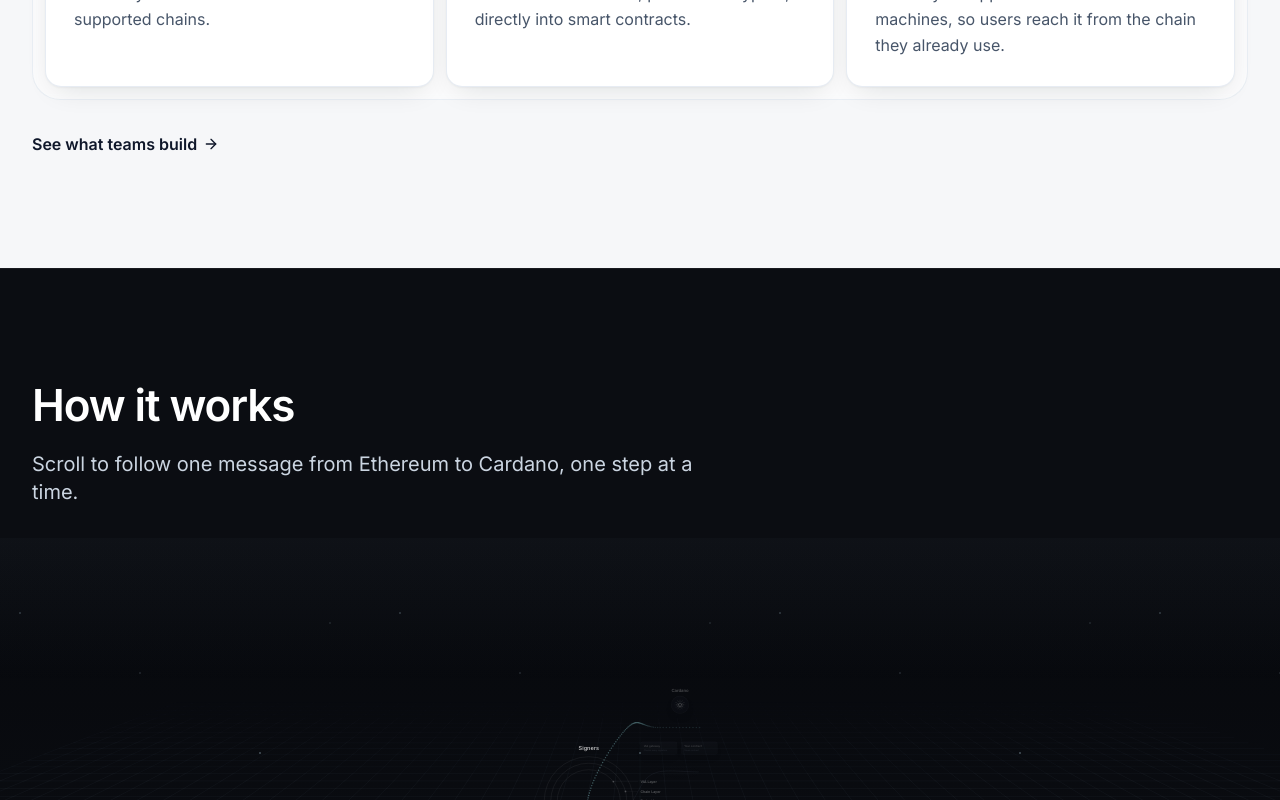
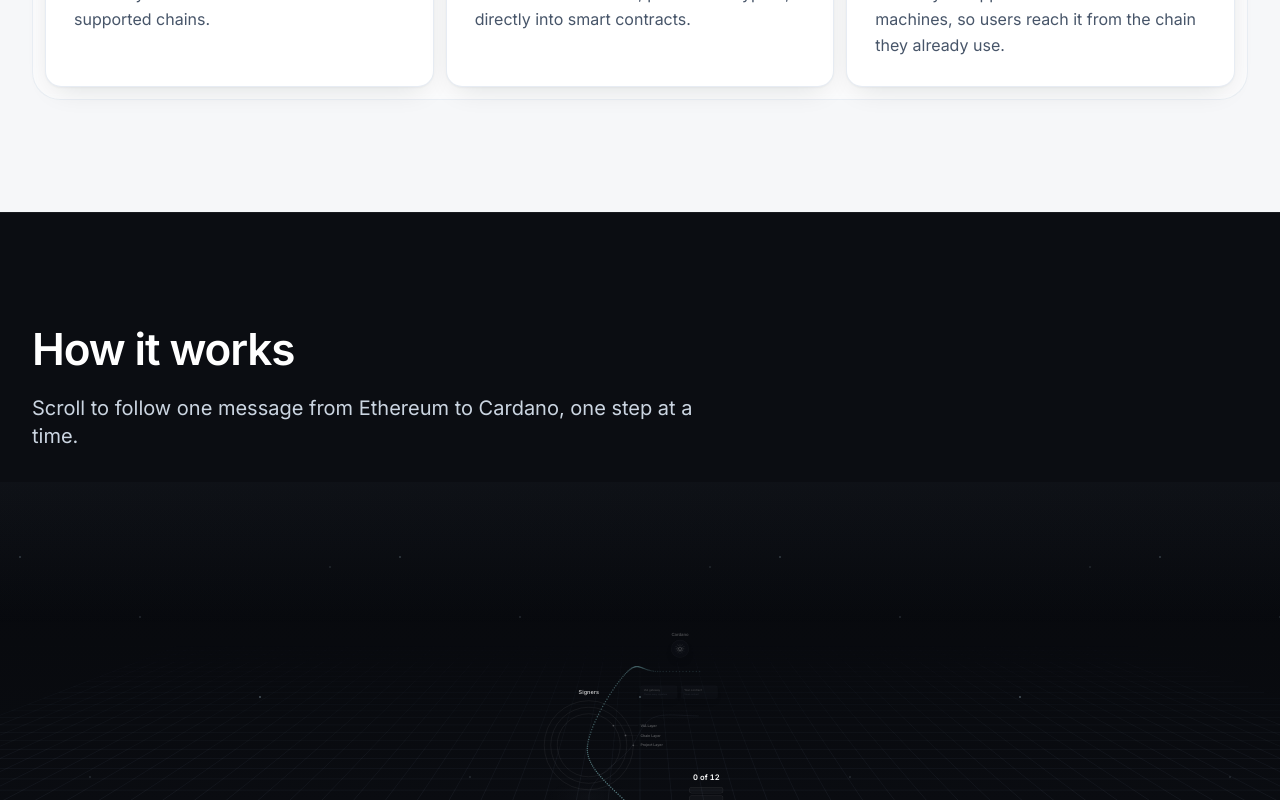
Before and after one commit to VIA-Labs-Tech/vialabs-site, a React (Vite) app: page / in a window 1280 px wide. Shown: the part 1880-2680 px from the top of the page. Built offline with nearby package versions, Linux system fonts and the light colour scheme.

Commit message:
Home: remove the duplicate use cases link and the USDM sentence

```diff
--- a/src/pages/Home.tsx
+++ b/src/pages/Home.tsx
@@ -131,9 +131,6 @@
                         ))}
                     </div>
                 </div>
-                <Link to="/use-cases" className="link-arrow mt-8">
-                    See what teams build <ArrowRight size={16} aria-hidden="true" />
-                </Link>
             </Section>
 
             {/* How it works, as a journey that also covers definable security */}
@@ -149,8 +146,7 @@
                             calls to contracts on the others.
                         </p>
                         <p className="mt-4 text-slate-400">
-                            Teams build liquidity transfers, oracle and data feeds, AI agent integrations, and cross-chain tokens and apps. USDM, the
-                            fiat-backed stablecoin from Moneta, moves between Cardano and Midnight using VIA.
+                            Teams build liquidity transfers, oracle and data feeds, AI agent integrations, and cross-chain tokens and apps.
                         </p>
                         <Link to="/use-cases" className="mt-8 inline-flex items-center gap-1.5 font-semibold text-white transition-colors hover:text-via-teal">
                             See use cases <ArrowRight size={16} aria-hidden="true" />
```
